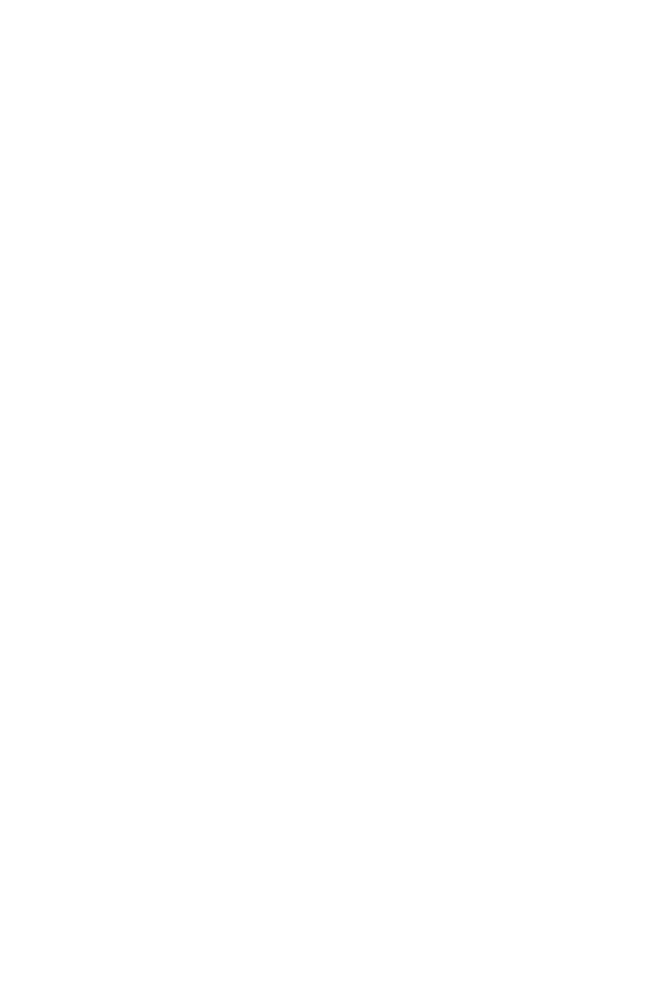
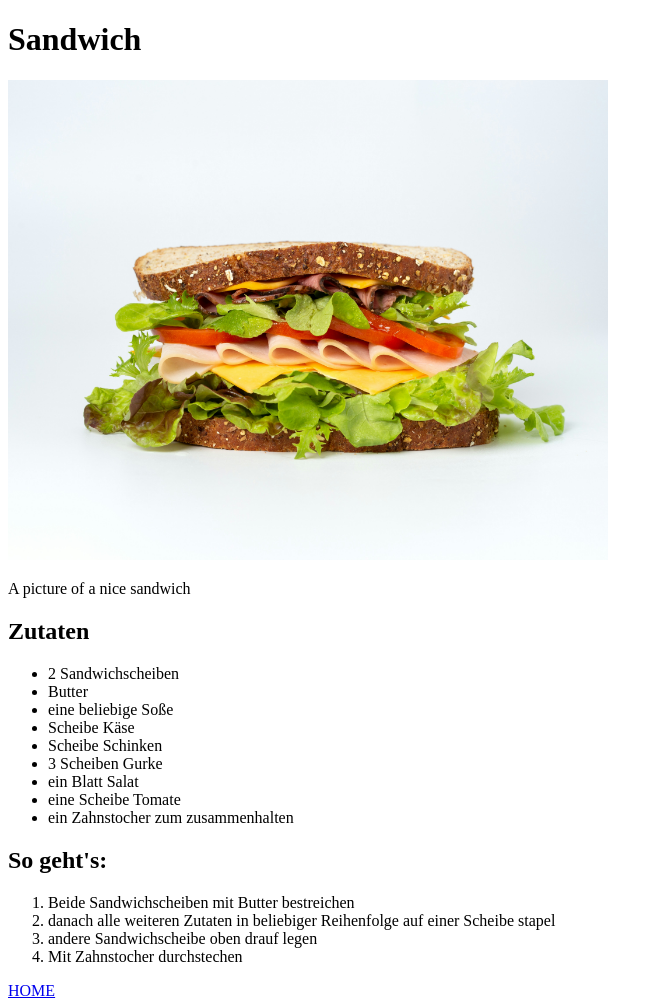
Before and after one commit to Jokerro96/odin-recipes, a plain HTML site: page recipes/sandwich.html in a window 1280 px wide. Shown: the whole page, without its empty margins (0-663 px from the left). Before the commit the page ends 800 px from the top, so only its background shows below. Drawn offline with Linux system fonts and the light colour scheme.

Commit message:
Added a recipe for a sandwich

```diff
--- a/recipes/sandwich.html
+++ b/recipes/sandwich.html
@@ -0,0 +1,33 @@
+<!DOCTYPE html>
+<html lang="en">
+<head>
+    <meta charset="UTF-8">
+    <meta name="viewport" content="width=device-width, initial-scale=1.0">
+    <title>Sandwich</title>
+</head>
+<body>
+    <h1>Sandwich</h1>
+    <img src="../images/sandwich.jpg" alt="A picture of a nice sandwich" width="600">
+    <p>A picture of a nice sandwich</p>
+    <h2>Zutaten</h2>
+        <ul>
+            <li>2 Sandwichscheiben</li>
+            <li>Butter</li>
+            <li>eine beliebige Soße</li>
+            <li>Scheibe Käse</li>
+            <li>Scheibe Schinken</li>
+            <li>3 Scheiben Gurke</li>
+            <li>ein Blatt Salat</li>
+            <li>eine Scheibe Tomate</li>
+            <li>ein Zahnstocher zum zusammenhalten</li>
+        </ul>
+    <h2>So geht's:</h2>
+        <ol>
+            <li>Beide Sandwichscheiben mit Butter bestreichen</li>
+            <li>danach alle weiteren Zutaten in beliebiger Reihenfolge auf einer Scheibe stapel</li>
+            <li>andere Sandwichscheibe oben drauf legen</li>
+            <li>Mit Zahnstocher durchstechen</li>
+        </ol>
+    <a href="../index.html">HOME</a>
+</body>
+</html>
```
Also changed, not shown: index.html (+2 -0 lines).
